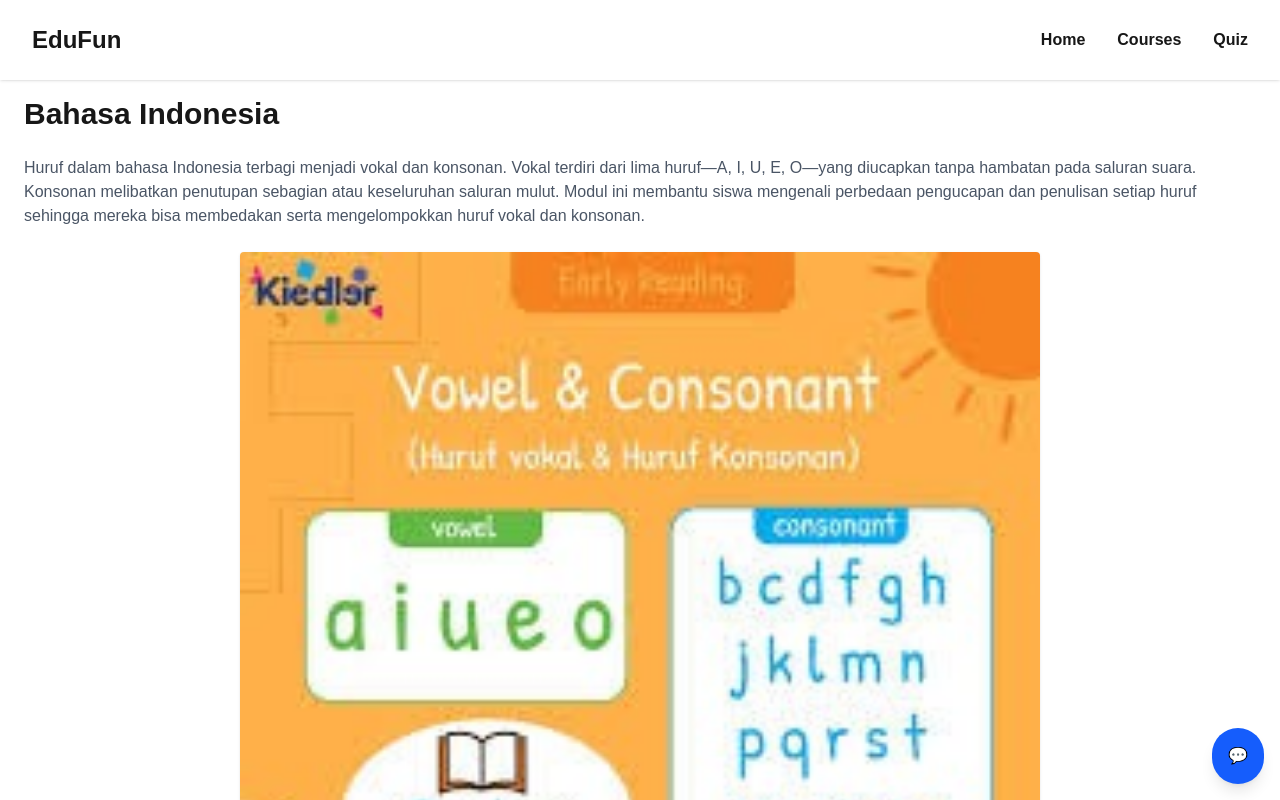
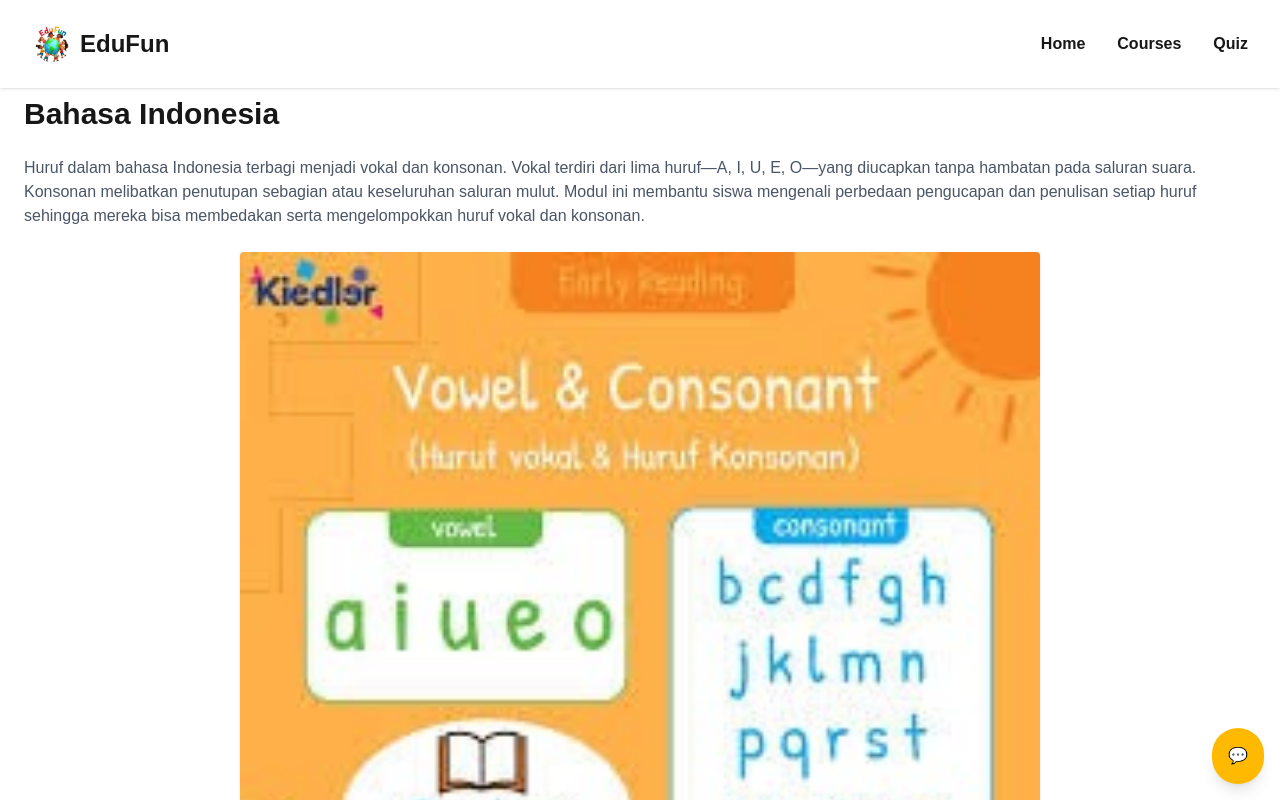
Before and after one commit to afiifmaul/EduFun_PMUL, a Next.js app: page /courses/bahasa in a window 1280 px wide. Shown: the top 800 px of the page. Built offline with nearby package versions, Linux system fonts and the light colour scheme.

Commit message:
Edit chatbot & header

```diff
--- a/src/app/components/Chatbot.js
+++ b/src/app/components/Chatbot.js
@@ -63,7 +63,7 @@ export default function Chatbot() {
             />
             <button
               onClick={handleSend}
-              className="bg-blue-600 text-white px-3 py-1 rounded-md hover:bg-blue-700"
+              className="bg-amber-400 text-black px-3 py-1 rounded-md hover:bg-amber-500"
             >
               Kirim
             </button>
@@ -72,7 +72,7 @@ export default function Chatbot() {
       ) : (
         <button
           onClick={() => setIsOpen(true)}
-          className="bg-blue-600 text-white rounded-full p-4 shadow-lg hover:bg-blue-700"
+          className="bg-amber-400 text-white rounded-full p-4 shadow-lg hover:bg-amber-500"
         >
           💬
         </button>
--- a/src/app/components/Header.js
+++ b/src/app/components/Header.js
@@ -2,6 +2,7 @@
 
 import { useState } from "react";
 import Link from "next/link";
+import Image from "next/image";
 
 export default function Header() {
   const [mobileMenuOpen, setMobileMenuOpen] = useState(false);
@@ -9,19 +10,20 @@ export default function Header() {
   return (
     <header className="fixed top-0 left-0 right-0 bg-white shadow z-50 px-8 py-6 flex items-center justify-between">
       {/* Logo clickable ke Home */}
-      <Link href="/">
+      <Link href="/" className="flex items-center space-x-2">
+        <Image src="/logo.png" alt="Logo" width={40} height={40} />
         <span className="text-2xl font-bold cursor-pointer">EduFun</span>
       </Link>
 
       {/* Desktop Nav */}
       <nav className=" hidden md:flex space-x-8 text-base font-bold">
-        <Link href="/" className="hover:text-blue-600 transition">
+        <Link href="/" className="hover:text-amber-400 transition">
           Home
         </Link>
-        <Link href="/courses" className="hover:text-blue-600 transition">
+        <Link href="/courses" className="hover:text-amber-400 transition">
           Courses
         </Link>
-        <Link href="/quiz" className="hover:text-blue-600 transition">
+        <Link href="/quiz" className="hover:text-amber-400 transition">
           Quiz
         </Link>
       </nav>
```
